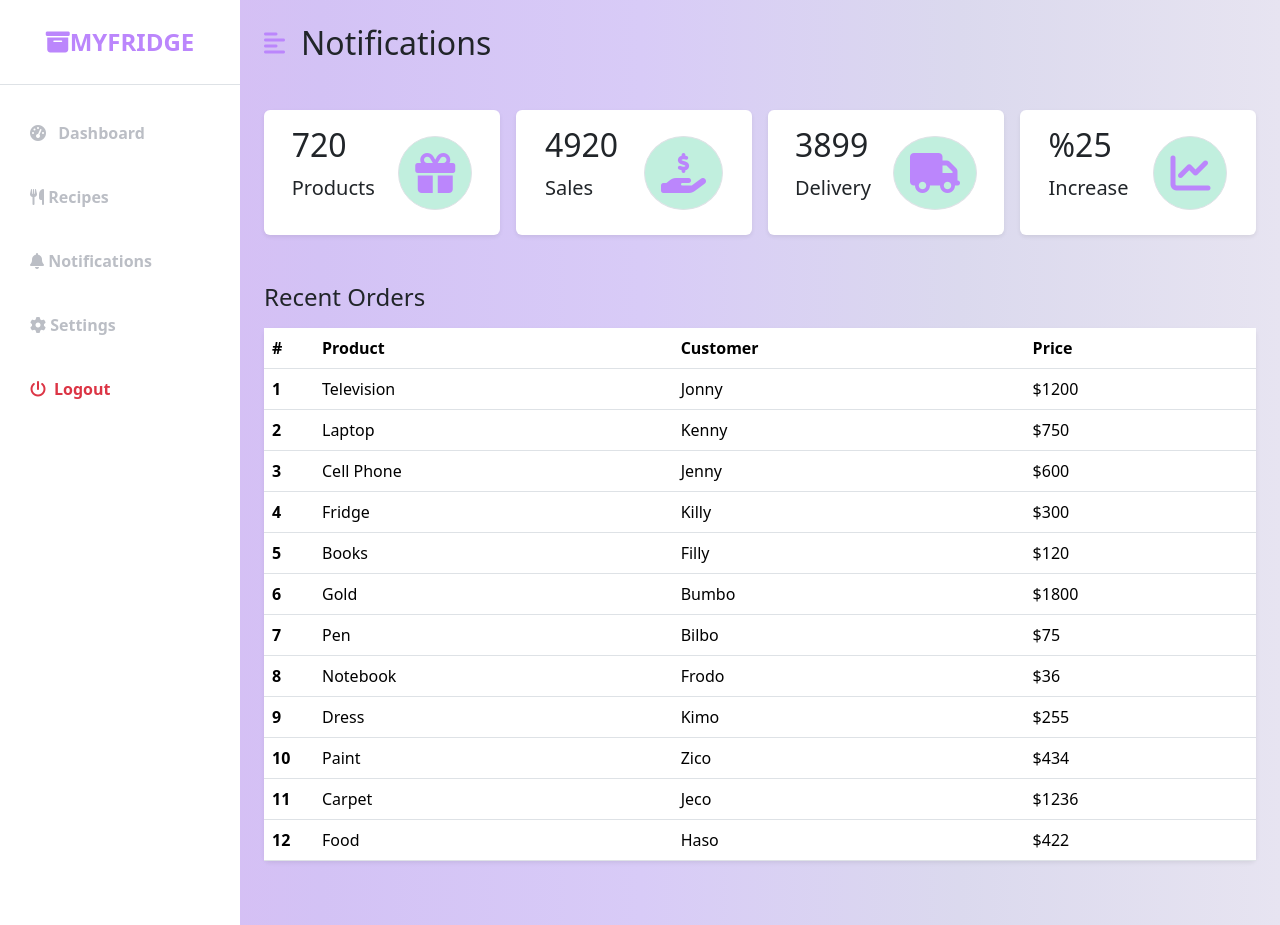
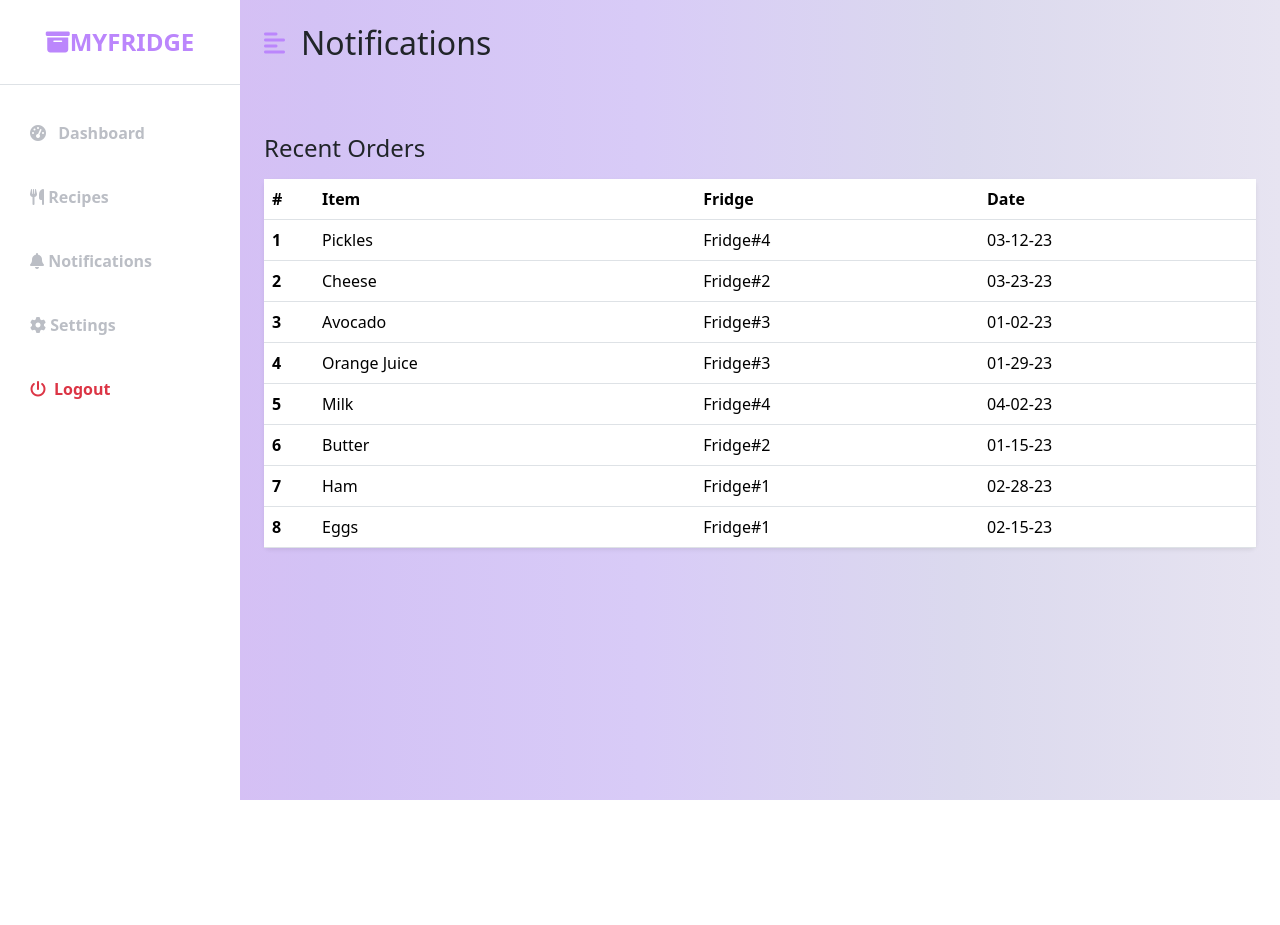
Before and after one commit to ethanrous/project-newt, a Python web app: template flask-app/website/templates/notifications.html in a window 1280 px wide. After the commit the page ends 800 px from the top, so only its background shows below. Run offline with Jinja, Linux system fonts and the light colour scheme; the template is opened without the code that fills it, so the values that code supplies are empty.

Commit message:
Notifications Page skeleton

```diff
--- a/flask-app/website/templates/notifications.html
+++ b/flask-app/website/templates/notifications.html
@@ -1,51 +1,6 @@
 {% extends "base.html" %}
 {% block title %}Notifications{% endblock %}
 {% block contentTitle %}Notifications{% endblock %}
-
-{% block contentTop %}
-<div class="row g-3 my-2">
-    <div class="col-md-3">
-        <div class="p-3 bg-white shadow-sm d-flex justify-content-around align-items-center rounded">
-            <div>
-                <h3 class="fs-2">720</h3>
-                <p class="fs-5">Products</p>
-            </div>
-            <i class="fas fa-gift fs-1 primary-text border rounded-full secondary-bg p-3"></i>
-        </div>
-    </div>
-
-    <div class="col-md-3">
-        <div class="p-3 bg-white shadow-sm d-flex justify-content-around align-items-center rounded">
-            <div>
-                <h3 class="fs-2">4920</h3>
-                <p class="fs-5">Sales</p>
-            </div>
-            <i
-                class="fas fa-hand-holding-usd fs-1 primary-text border rounded-full secondary-bg p-3"></i>
-        </div>
-    </div>
-
-    <div class="col-md-3">
-        <div class="p-3 bg-white shadow-sm d-flex justify-content-around align-items-center rounded">
-            <div>
-                <h3 class="fs-2">3899</h3>
-                <p class="fs-5">Delivery</p>
-            </div>
-            <i class="fas fa-truck fs-1 primary-text border rounded-full secondary-bg p-3"></i>
-        </div>
-    </div>
-
-    <div class="col-md-3">
-        <div class="p-3 bg-white shadow-sm d-flex justify-content-around align-items-center rounded">
-            <div>
-                <h3 class="fs-2">%25</h3>
-                <p class="fs-5">Increase</p>
-            </div>
-            <i class="fas fa-chart-line fs-1 primary-text border rounded-full secondary-bg p-3"></i>
-        </div>
-    </div>
-</div>
-{% endblock %}
 
 {% block contentBottom %}
 <div class="row my-5">
@@ -55,83 +10,59 @@
             <thead>
                 <tr>
                     <th scope="col" width="50">#</th>
-                    <th scope="col">Product</th>
-                    <th scope="col">Customer</th>
-                    <th scope="col">Price</th>
+                    <th scope="col">Item</th>
+                    <th scope="col">Fridge</th>
+                    <th scope="col">Date</th>
                 </tr>
             </thead>
             <tbody>
                 <tr>
                     <th scope="row">1</th>
-                    <td>Television</td>
-                    <td>Jonny</td>
-                    <td>$1200</td>
+                    <td>Pickles</td>
+                    <td>Fridge#4</td>
+                    <td>03-12-23</td>
                 </tr>
                 <tr>
                     <th scope="row">2</th>
-                    <td>Laptop</td>
-                    <td>Kenny</td>
-                    <td>$750</td>
+                    <td>Cheese</td>
+                    <td>Fridge#2</td>
+                    <td>03-23-23</td>
                 </tr>
                 <tr>
                     <th scope="row">3</th>
-                    <td>Cell Phone</td>
-                    <td>Jenny</td>
-                    <td>$600</td>
+                    <td>Avocado</td>
+                    <td>Fridge#3</td>
+                    <td>01-02-23</td>
                 </tr>
                 <tr>
                     <th scope="row">4</th>
-                    <td>Fridge</td>
-                    <td>Killy</td>
-                    <td>$300</td>
+                    <td>Orange Juice</td>
+                    <td>Fridge#3</td>
+                    <td>01-29-23</td>
                 </tr>
                 <tr>
                     <th scope="row">5</th>
-                    <td>Books</td>
-                    <td>Filly</td>
-                    <td>$120</td>
+                    <td>Milk</td>
+                    <td>Fridge#4</td>
+                    <td>04-02-23</td>
                 </tr>
                 <tr>
                     <th scope="row">6</th>
-                    <td>Gold</td>
-                    <td>Bumbo</td>
-                    <td>$1800</td>
+                    <td>Butter</td>
+                    <td>Fridge#2</td>
+                    <td>01-15-23</td>
                 </tr>
                 <tr>
                     <th scope="row">7</th>
-                    <td>Pen</td>
-                    <td>Bilbo</td>
-                    <td>$75</td>
+                    <td>Ham</td>
+                    <td>Fridge#1</td>
+                    <td>02-28-23</td>
                 </tr>
                 <tr>
                     <th scope="row">8</th>
-                    <td>Notebook</td>
-                    <td>Frodo</td>
-                    <td>$36</td>
-                </tr>
-                <tr>
-                    <th scope="row">9</th>
-                    <td>Dress</td>
-                    <td>Kimo</td>
-                    <td>$255</td>
-                </tr>
-                <tr>
-                    <th scope="row">10</th>
-                    <td>Paint</td>
-                    <td>Zico</td>
-                    <td>$434</td>
-                </tr>
-                <tr>
-                    <th scope="row">11</th>
-                    <td>Carpet</td>
-                    <td>Jeco</td>
-                    <td>$1236</td>
-                </tr>
-                <tr>
-                    <th scope="row">12</th>
-                    <td>Food</td>
-                    <td>Haso</td>
-                    <td>$422</td>
+                    <td>Eggs</td>
+                    <td>Fridge#1</td>
+                    <td>02-15-23</td>
                 </tr>
             </tbody>
         </table>
```
Also changed, not shown: flask-app/website/templates/home.html (+51 -0 lines).
